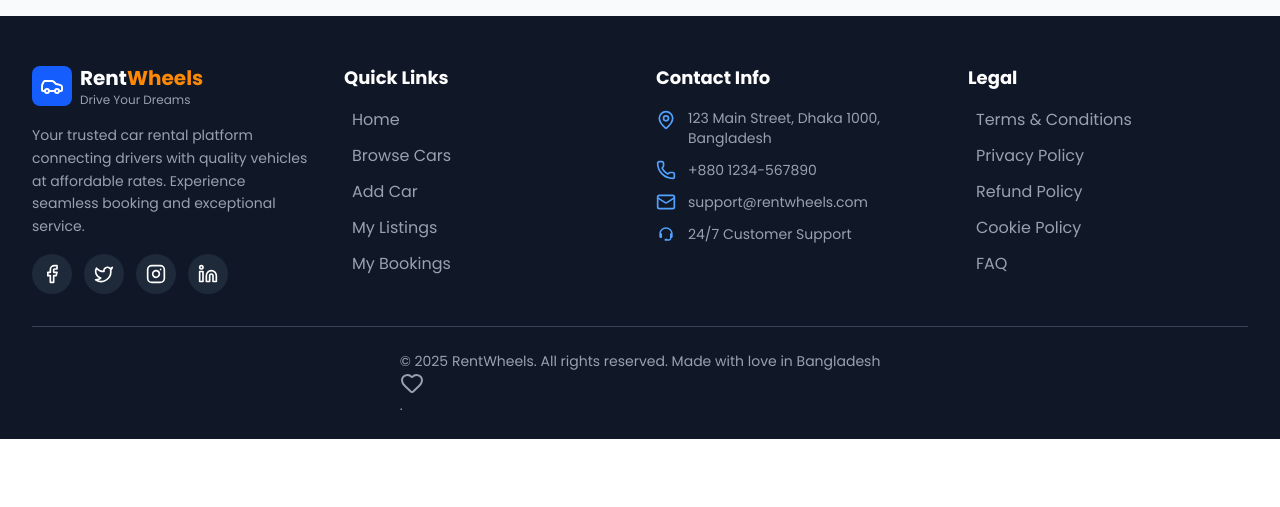
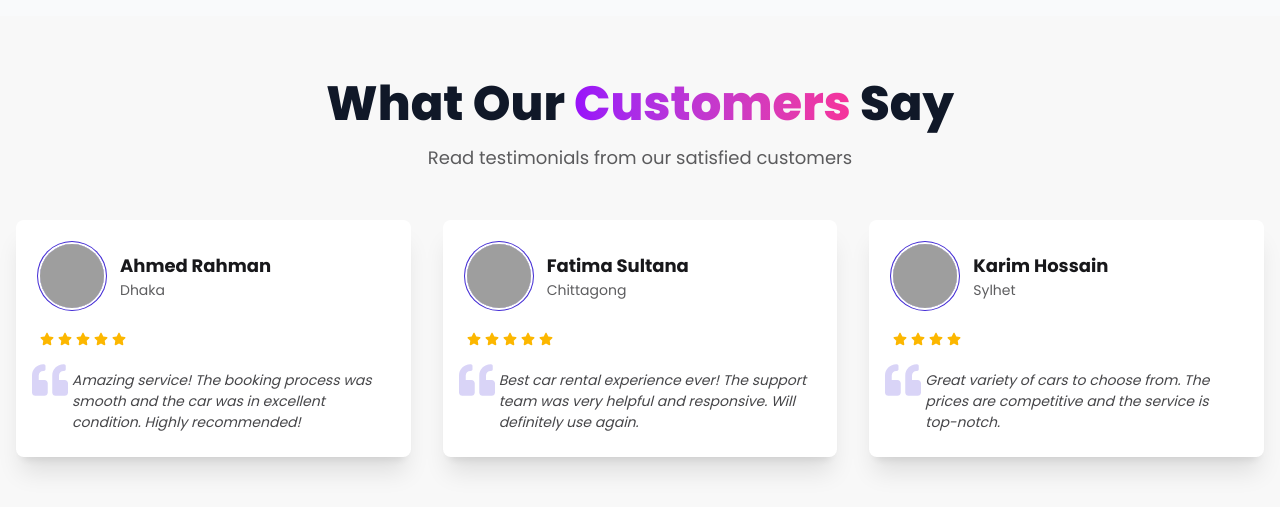
Before and after one commit to Farzia-esha/rentWheels-Client, a React (Vite) app: page / in a window 1280 px wide. Shown: the part 2170-2677 px from the top of the page. Before the commit the page ends 2609 px from the top, so only its background shows below. Built offline with nearby package versions, Linux system fonts and the light colour scheme; no server answers; grey boxes are pictures that could not be loaded.

Commit message:
add extra section and updated notFound page

```diff
--- a/package.json
+++ b/package.json
@@ -14,6 +14,7 @@
     "aos": "^2.3.4",
     "axios": "^1.13.2",
     "firebase": "^12.5.0",
+    "framer-motion": "^12.23.24",
     "lucide": "^0.553.0",
     "lucide-react": "^0.553.0",
     "react": "^19.1.1",
--- a/src/Component/Footer.jsx
+++ b/src/Component/Footer.jsx
@@ -11,7 +11,6 @@ const Footer = () => {
     <footer className="bg-gray-900 text-white pt-12 pb-6">
       <div className="max-w-7xl mx-auto px-4 sm:px-6 lg:px-8">
         <div className="grid grid-cols-1 md:grid-cols-2 lg:grid-cols-4 gap-8 mb-8">
-          {/* About */}
           <div>
             <div className="flex items-center space-x-2 mb-4">
               <div className="p-2 bg-blue-600 rounded-lg">
@@ -28,32 +27,24 @@ const Footer = () => {
             <div className="flex space-x-3">
               <a
                 href="https://facebook.com"
-                target=""
-                rel=""
                 className="w-10 h-10 bg-gray-800 hover:bg-blue-600 rounded-full flex items-center justify-center transition-all duration-300 transform hover:scale-110"
               >
                 <Facebook className="w-5 h-5" />
               </a>
               <a
                 href="https://twitter.com"
-                target="_blank"
-                rel="noopener noreferrer"
                 className="w-10 h-10 bg-gray-800 hover:bg-blue-400 rounded-full flex items-center justify-center transition-all duration-300 transform hover:scale-110"
               >
                 <Twitter className="w-5 h-5" />
               </a>
               <a
                 href="https://instagram.com"
-                target="_blank"
-                rel="noopener noreferrer"
                 className="w-10 h-10 bg-gray-800 hover:bg-pink-600 rounded-full flex items-center justify-center transition-all duration-300 transform hover:scale-110"
               >
                 <Instagram className="w-5 h-5" />
               </a>
               <a
                 href="https://linkedin.com"
-                target="_blank"
-                rel="noopener noreferrer"
                 className="w-10 h-10 bg-gray-800 hover:bg-blue-700 rounded-full flex items-center justify-center transition-all duration-300 transform hover:scale-110"
               >
                 <Linkedin className="w-5 h-5" />
@@ -61,7 +52,6 @@ const Footer = () => {
             </div>
           </div>
 
-          {/* Quick Links */}
           <div>
             <h3 className="text-lg font-bold mb-4 text-white">Quick Links</h3>
             <ul className="space-y-3">
@@ -98,7 +88,6 @@ const Footer = () => {
             </ul>
           </div>
 
-          {/* Contact Info */}
           <div>
             <h3 className="text-lg font-bold mb-4 text-white">Contact Info</h3>
             <ul className="space-y-3">
@@ -123,7 +112,6 @@ const Footer = () => {
             </ul>
           </div>
 
-          {/* Legal */}
           <div>
             <h3 className="text-lg font-bold mb-4 text-white">Legal</h3>
             <ul className="space-y-3">
@@ -161,11 +149,10 @@ const Footer = () => {
           </div>
         </div>
 
-        {/* last */}
         <div className="border-t border-gray-700 pt-6 mt-6">
           <div className="flex justify-center items-center space-y-4 md:space-y-0">
             <p className="text-gray-400 text-sm text-center md:text-left">
-              © {currentYear} RentWheels. All rights reserved. Made with love in Bangladesh <HeartIcon></HeartIcon>.
+              © {currentYear} RentWheels. All rights reserved. Made with love in Bangladesh <HeartIcon className='inline text-orange-500'></HeartIcon>
             </p>
 
           </div>
--- a/src/Component/Loading.jsx
+++ b/src/Component/Loading.jsx
@@ -0,0 +1,9 @@
+const Loading = () => {
+  return (
+    <div className="flex justify-center items-center min-h-screen">
+      <span className="loading loading-spinner loading-lg text-primary"></span>
+    </div>
+  );
+};
+
+export default Loading;
--- a/src/Component/Navbar.jsx
+++ b/src/Component/Navbar.jsx
@@ -48,8 +48,6 @@ const Navbar = () => {
     <nav className="bg-gradient-to-r from-purple-700 via-purple-600 to-purple-700 text-white shadow-lg sticky top-0 z-50">
       <div className="max-w-7xl mx-auto px-4 sm:px-6 lg:px-8">
         <div className="flex justify-between items-center h-20">
-
-          {/* Logo */}
           <Link to="/" className="flex items-center space-x-3 group">
             <div className="p-2 rounded-lg bg-white/20 group-hover:bg-white/30 transition-all duration-300">
               <Car className="w-8 h-8 text-white" />
@@ -60,7 +58,6 @@ const Navbar = () => {
             </div>
           </Link>
 
-          {/* Desktop  */}
           <div className="hidden lg:flex items-center space-x-2">
             {navLinks.map((link) => (
               <NavLink
@@ -77,7 +74,6 @@ const Navbar = () => {
             ))}
           </div>
 
-          {/* Desktop Auth */}
           <div className="hidden lg:flex items-center">
             {user ? (
               <div className="user-dropdown relative">
@@ -115,7 +111,6 @@ const Navbar = () => {
             )}
           </div>
 
-          {/* Mobile */}
           <button
             onClick={() => setMobileMenuOpen(!mobileMenuOpen)}
             className="lg:hidden p-2 rounded-lg hover:bg-white/10"
@@ -124,7 +119,6 @@ const Navbar = () => {
           </button>
         </div>
 
-        {/* Mobile */}
         {mobileMenuOpen && (
           <div className="lg:hidden pb-4">
             {navLinks.map((link) => (
--- /dev/null
+++ b/src/Component/Testimonials.jsx
@@ -0,0 +1,91 @@
+import { motion } from 'framer-motion';
+import { FaStar, FaQuoteLeft } from 'react-icons/fa';
+
+const Testimonials = () => {
+  const testimonials = [
+    {
+      name: 'Ahmed Rahman',
+      image: 'https://i.pravatar.cc/150?img=12',
+      rating: 5,
+      text: 'Amazing service! The booking process was smooth and the car was in excellent condition. Highly recommended!',
+      location: 'Dhaka'
+    },
+    {
+      name: 'Fatima Sultana',
+      image: 'https://i.pravatar.cc/150?img=45',
+      rating: 5,
+      text: 'Best car rental experience ever! The support team was very helpful and responsive. Will definitely use again.',
+      location: 'Chittagong'
+    },
+    {
+      name: 'Karim Hossain',
+      image: 'https://i.pravatar.cc/150?img=33',
+      rating: 4,
+      text: 'Great variety of cars to choose from. The prices are competitive and the service is top-notch.',
+      location: 'Sylhet'
+    }
+  ];
+
+  return (
+    <section className="py-16 bg-base-200">
+      <div className="max-w-7xl mx-auto px-4">
+        <motion.div
+          initial={{ opacity: 0, y: 20 }}
+          whileInView={{ opacity: 1, y: 0 }}
+          transition={{ duration: 0.6 }}
+          viewport={{ once: true }}
+          className="text-center mb-12"
+        >
+            <h2 className="text-4xl md:text-5xl font-extrabold mb-4 text-gray-900">
+            What Our <span className="text-transparent bg-clip-text bg-gradient-to-r from-purple-600 to-pink-500">Customers</span> Say
+          </h2>
+          <p className="text-lg text-base-content/70">
+            Read testimonials from our satisfied customers
+          </p>
+        </motion.div>
+
+        <div className="grid grid-cols-1 md:grid-cols-2 lg:grid-cols-3 gap-8">
+          {testimonials.map((testimonial, index) => (
+            <motion.div
+              key={index}
+              initial={{ opacity: 0, y: 50 }}
+              whileInView={{ opacity: 1, y: 0 }}
+              transition={{ duration: 0.5, delay: index * 0.1 }}
+              viewport={{ once: true }}
+              className="card bg-base-100 shadow-xl"
+            >
+              <div className="card-body">
+                <div className="flex items-center gap-4 mb-4">
+                  <div className="avatar">
+                    <div className="w-16 rounded-full ring ring-primary ring-offset-base-100 ring-offset-2">
+                      <img src={testimonial.image} alt={testimonial.name} />
+                    </div>
+                  </div>
+                  <div>
+                    <h3 className="font-bold text-lg">{testimonial.name}</h3>
+                    <p className="text-sm text-base-content/70">{testimonial.location}</p>
+                  </div>
+                </div>
+
+                <div className="flex gap-1 mb-4">
+                  {[...Array(testimonial.rating)].map((_, i) => (
+                    <FaStar key={i} className="text-warning" />
+                  ))}
+                </div>
+
+                <div className="relative">
+                  <FaQuoteLeft className="text-4xl text-primary/20 absolute -top-2 -left-2" />
+                  <p className="text-base-content/80 italic pl-8">
+                    {testimonial.text}
+                  </p>
+                </div>
+              </div>
+            </motion.div>
+          ))}
+        </div>
+      </div>
+    </section>
+  );
+};
+
+export default Testimonials;
--- a/src/Pages/Home.jsx
+++ b/src/Pages/Home.jsx
@@ -2,6 +2,7 @@ import React from 'react';
 import Banner from '../Component/Banner';
 import FeaturedCars from '../Component/FeaturedCars';
 import WhyRentWithUs from '../Component/WhyRentUs';
+import Testimonials from '../Component/Testimonials';
 
 const Home = () => {
     return (
@@ -9,6 +10,7 @@ const Home = () => {
             <Banner></Banner>
             <FeaturedCars></FeaturedCars>
             <WhyRentWithUs></WhyRentWithUs>
+            <Testimonials></Testimonials>
         </div>
     );
 };
--- a/src/Pages/MyListings.jsx
+++ b/src/Pages/MyListings.jsx
@@ -216,7 +216,6 @@ const MyListings = () => {
               </table>
             </div>
 
-            {/* Cards for Mobile/Tablet */}
             <div className="lg:hidden space-y-4">
               {cars.map(car => (
                 <div key={car._id} className="bg-white rounded-2xl shadow-lg overflow-hidden">
@@ -277,7 +276,6 @@ const MyListings = () => {
           </>
         )}
 
-        {/* Update Modal */}
         {editingCar && (
           <div className="fixed inset-0 bg-black bg-opacity-50 flex items-center justify-center z-50 p-4 overflow-y-auto">
             <div className="bg-white rounded-2xl shadow-2xl max-w-2xl w-full my-8">
--- a/src/Pages/NotFound.jsx
+++ b/src/Pages/NotFound.jsx
@@ -1,22 +1,32 @@
 
-import React from 'react'
-import errorImg from '../assets/error-404.png'
-import { Link } from 'react-router'
-import { FaArrowRight } from "react-icons/fa";
+import { Link } from "react-router";
+import { AlertCircle } from "lucide-react";
+
 const NotFound = () => {
   return (
-    <>
-      <div className="flex flex-col justify-center items-center text-center min-h-[80vh]">
-        <img
-          src={errorImg}
-          alt="404 Error"
-          className="w-[300px] mb-6"
-        />
-        <h1 className="font-bold text-3xl mb-2">Oops, page not found!</h1>
-        <p className="text-gray-500 txt-sm">The page you are looking for is not available.</p>
-         <Link to='/'><button className='bg-purple-500 text-white flex items-center gap-1 rounded-md p-2 font-bold mt-5'>Go Back to Home <FaArrowRight /></button></Link>
+    <div className="flex items-center justify-center min-h-screen bg-gray-200 px-4">
+      <div className="bg-white shadow-md rounded-2xl p-10 text-center max-w-md w-full">
+        <div className="flex justify-center mb-6">
+          <div className="bg-orange-500 p-6 rounded-full">
+            <AlertCircle className="text-white w-10 h-10" />
+          </div>
+        </div>
+
+        <h2 className="text-5xl font-bold text-gray-800 mb-5"> 404</h2>
+        <h2 className="text-4xl font-semibold text-gray-800 mb-5"> Page Not Found</h2>
+
+        <p className="text-gray-600 mb-6 text-xl">
+          The page you are looking for doesn't exist or has been moved.
+        </p>
+
+        <Link
+          to="/"
+          className="bg-orange-500 text-white px-6 py-2 rounded-md font-medium hover:bg-orange-600 transition"
+        >
+          GO HOME
+        </Link>
       </div>
-    </>
+    </div>
   );
 };
 
```
Also changed, not shown: 1 other file (tests, documents, lock files or other folders).
